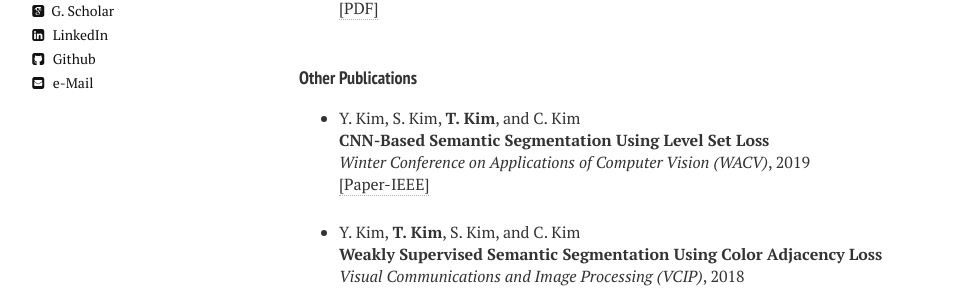
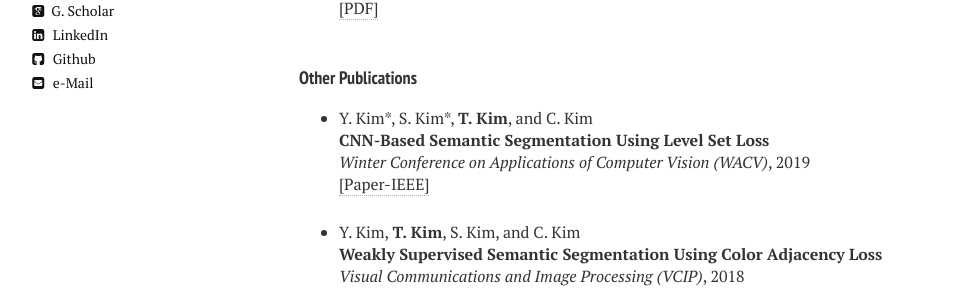
Before and after one commit to TKKim93/TKKim93.github.io, a Jekyll site: the page built from publications.md, in a window 1280 px wide. Shown: the part 300-602 px from the top of the page, without its empty margins (21-975 px from the left). Built offline with Jekyll 4.4.1, drawn with Linux system fonts in a browser that asks for light colours; nearby versions of some CDN libraries.

```diff
--- a/_layouts/publications.html
+++ b/_layouts/publications.html
@@ -111,7 +111,7 @@ div.bibtex pre { font-size: 75%; overflow: auto;  width: 100%; padding: 0em 0em;
 
 <!-- Item:  -->
 <li ><p>
-Y. Kim, S. Kim, <b>T. Kim</b>, and C. Kim
+Y. Kim*, S. Kim*, <b>T. Kim</b>, and C. Kim
 <br><b>CNN-Based Semantic Segmentation Using Level Set Loss</b><br>
 <i>Winter Conference on Applications of Computer Vision (WACV)</i>, 2019
 <br />
```
